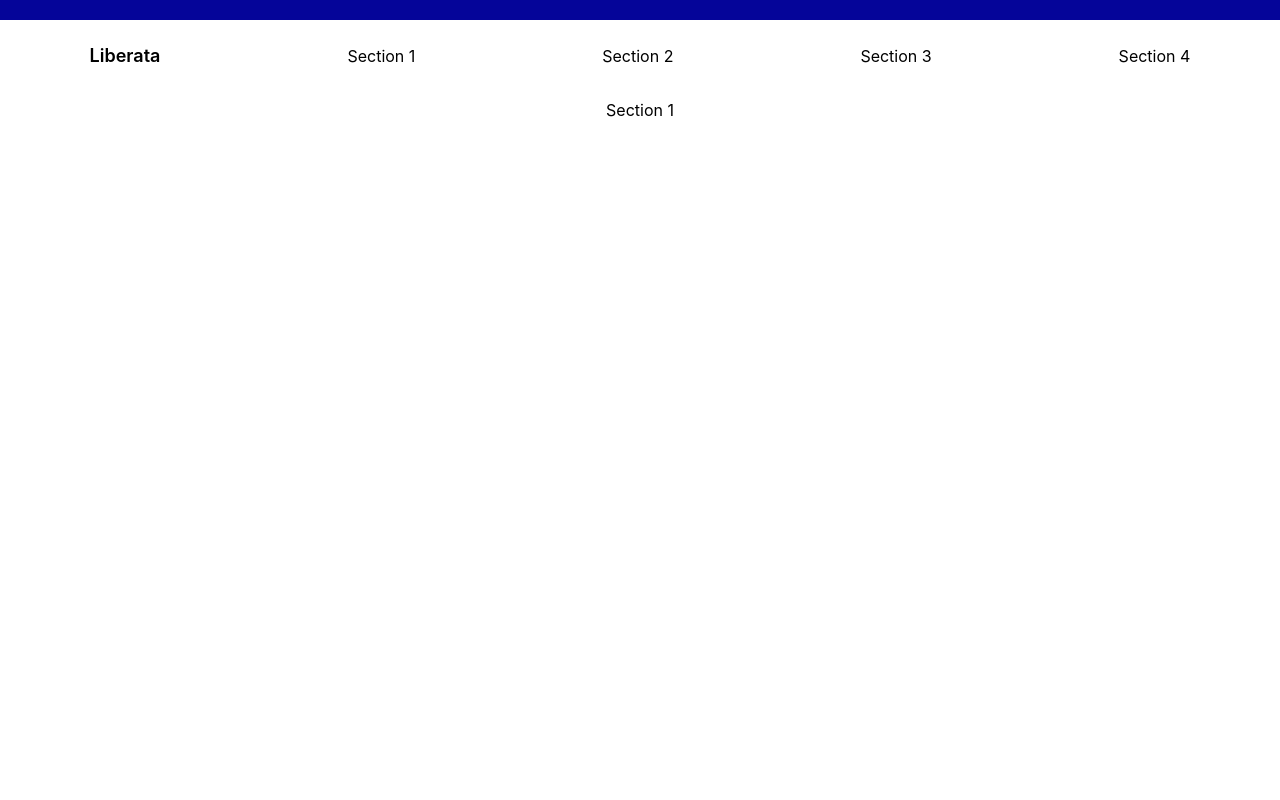
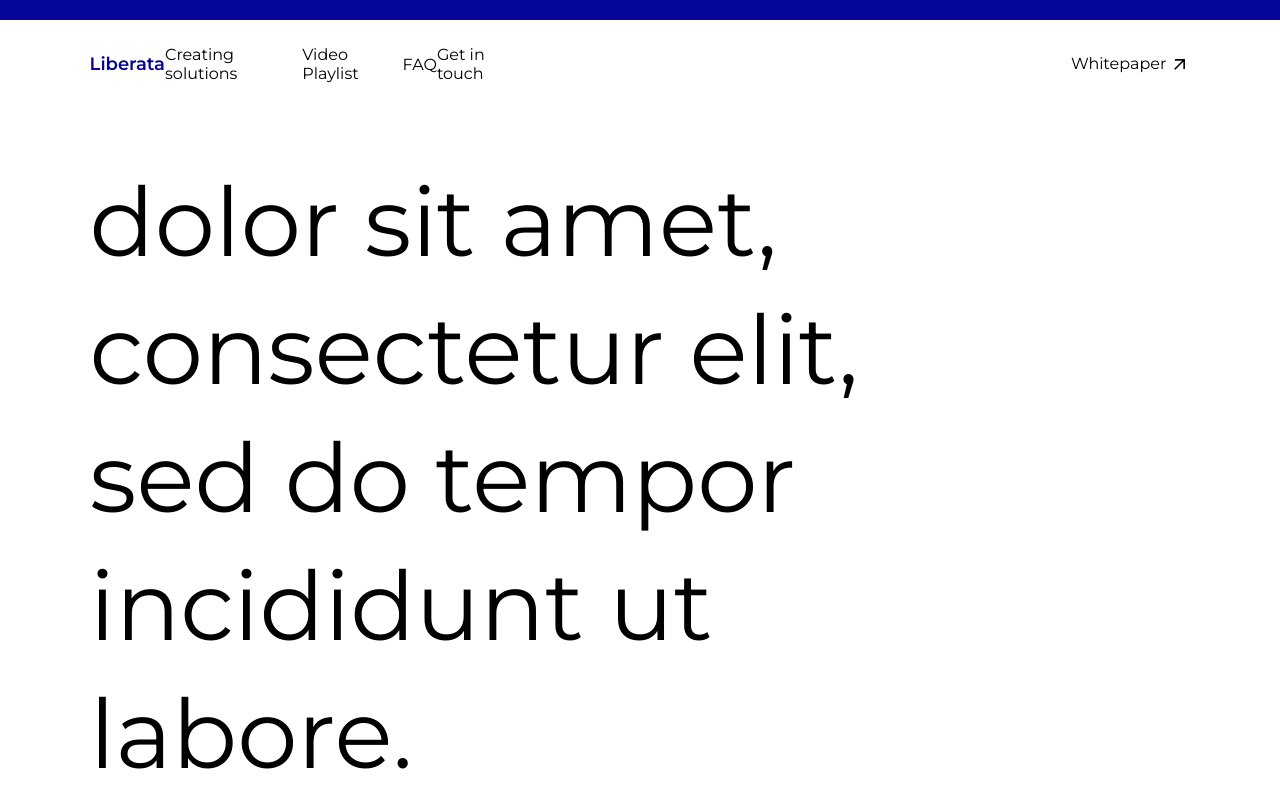
Before and after one commit to christinapan98/liberata, a React (Create React App) app: page / in a window 1280 px wide. Shown: the top 800 px of the page. Built offline with nearby package versions, Linux system fonts and the light colour scheme.

Commit message:
Style header and update font

```diff
--- a/src/App.css
+++ b/src/App.css
@@ -1,13 +1,19 @@
 @import 'global.css';
 
 .App {
-  text-align: center;
-  margin-left: auto;
-  margin-right: auto;
+  display: flex;
+  flex-direction: column;
+  align-items: center;
+}
+
+.Header-accent {
+  background-color: var(--duke-blue);
+  z-index: 1;
+  padding: 10px;
+  width: 100vw;
 }
 
 .App-body {
-  display: grid;
   width: 86vw;
   margin-left: auto;
   margin-right: auto;
@@ -15,5 +21,15 @@
 
 .App-section {
   height: 100vh;
-  padding-top: 100px;
+  padding-top: 40px;
+  width: inherit;
+  margin-right: auto;
+  text-align: left;
 }
+
+#section-one {
+  width: 75vw;
+  font-size: 6rem;
+  line-height: 8rem;
+  padding-right: 5rem;
+}
--- a/src/App.tsx
+++ b/src/App.tsx
@@ -4,10 +4,11 @@ import Header from './components/Header';
 function App() {
   return (
     <div className="App">
+      <div className="Header-accent"></div>
       <Header/>
       <div className="App-body">
         <div className="App-section" id="section-one">
-          Section 1
+          dolor sit amet, consectetur elit, sed do tempor incididunt ut labore.
         </div>
         <div className="App-section" id="section-two">
           Section 2
--- a/src/components/Header.css
+++ b/src/components/Header.css
@@ -1,19 +1,14 @@
 .Header-wrapper {
-  position: fixed;
   width: 100vw;
   display: flex;
   flex-direction: column;
   align-items: center;
-}
-
-.Header-accent {
-  background-color: var(--duke-blue);
-  padding: 10px;
-  width: inherit;
+  background-color: white;
+  position: sticky;
+  top: 0;
 }
 
 .Header-body {
-  background-color: white;
   padding-top: 25px;
   padding-bottom: 25px;
   display: flex;
@@ -25,7 +20,15 @@
   margin-right: auto;
 }
 
+.Header-nav {
+  display: flex;
+  width: 40%;
+  align-items: center;
+  justify-content: space-between;
+}
+
 #Header-logo {
   font-size: 18px;
   font-weight: 600;
+  color: var(--duke-blue);
 }
--- a/src/components/Header.tsx
+++ b/src/components/Header.tsx
@@ -1,29 +1,40 @@
 import React from 'react';
+import {ArrowOutward} from '@mui/icons-material';
 import './Header.css';
+
 
 function Header() {
   return (
+    <>
       <div className='Header-wrapper'>
-      <div className="Header-accent"></div>
         <div className="Header-body">
-
-          <div id="Header-logo">
+            <span className="Header-nav">
+              <a id="Header-logo" href="#section-one">
                 Liberata
-          </div>
+              </a>
               <a href="#section-one">
-            Section 1
+                Creating solutions
               </a>
               <a href="#section-two">
-            Section 2
+                Video Playlist
               </a>
               <a href="#section-three">
-            Section 3
+                FAQ
               </a>
               <a href="#section-four">
-            Section 4
+                Get in touch
+              </a>
+            </span>
+
+            {/* insert whitepaper link here */}
+            <a href="" style={{display: 'flex', alignItems: 'botto'}}>
+              Whitepaper
+              <ArrowOutward style={{fontSize: '20px', marginLeft: '4px'}}/>
             </a>
         </div>
       </div>
+    </>
+
   )
 }
 
--- a/src/global.css
+++ b/src/global.css
@@ -1,4 +1,5 @@
 /* Global styles go here */
+@import url('https://fonts.googleapis.com/css2?family=Montserrat:ital,wght@0,100..900;1,100..900&family=Poppins:ital,wght@0,100;0,200;0,300;0,400;0,500;0,600;0,700;0,800;0,900;1,100;1,200;1,300;1,400;1,500;1,600;1,700;1,800;1,900&family=Roboto:ital,wght@0,100;0,300;0,400;0,500;0,700;0,900;1,100;1,300;1,400;1,500;1,700;1,900&family=Work+Sans:ital,wght@0,100..900;1,100..900&display=swap');
 
 :root {
   /* Variables that dictate the color scheme of the site */
@@ -12,6 +13,11 @@ html {
   scroll-behavior: smooth;
 }
 
+body {
+  font-family: 'Montserrat', sans-serif;
+  font-weight: 400;
+}
+
 a {
   text-decoration: none;
   color: black;
```
Also changed, not shown: package.json (+8 -0 lines), 1 other file (tests, documents, lock files or other folders). Lines whose indentation alone changed are shown as unchanged.
